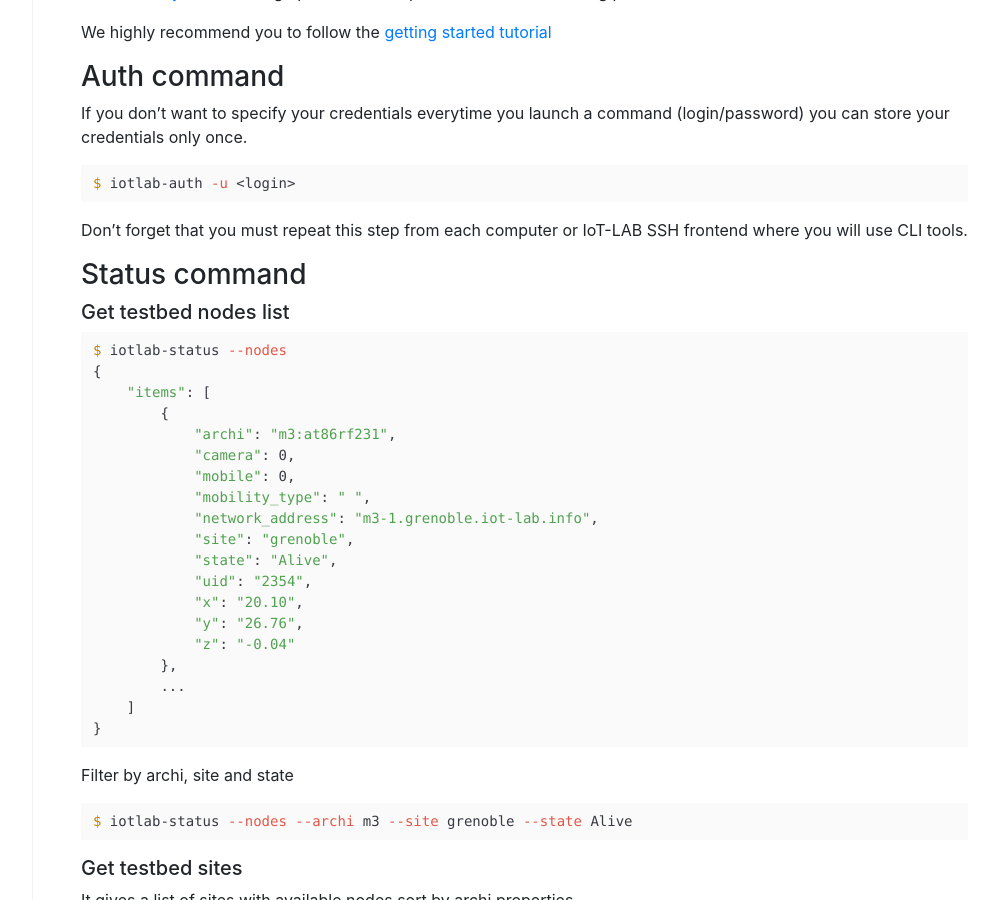
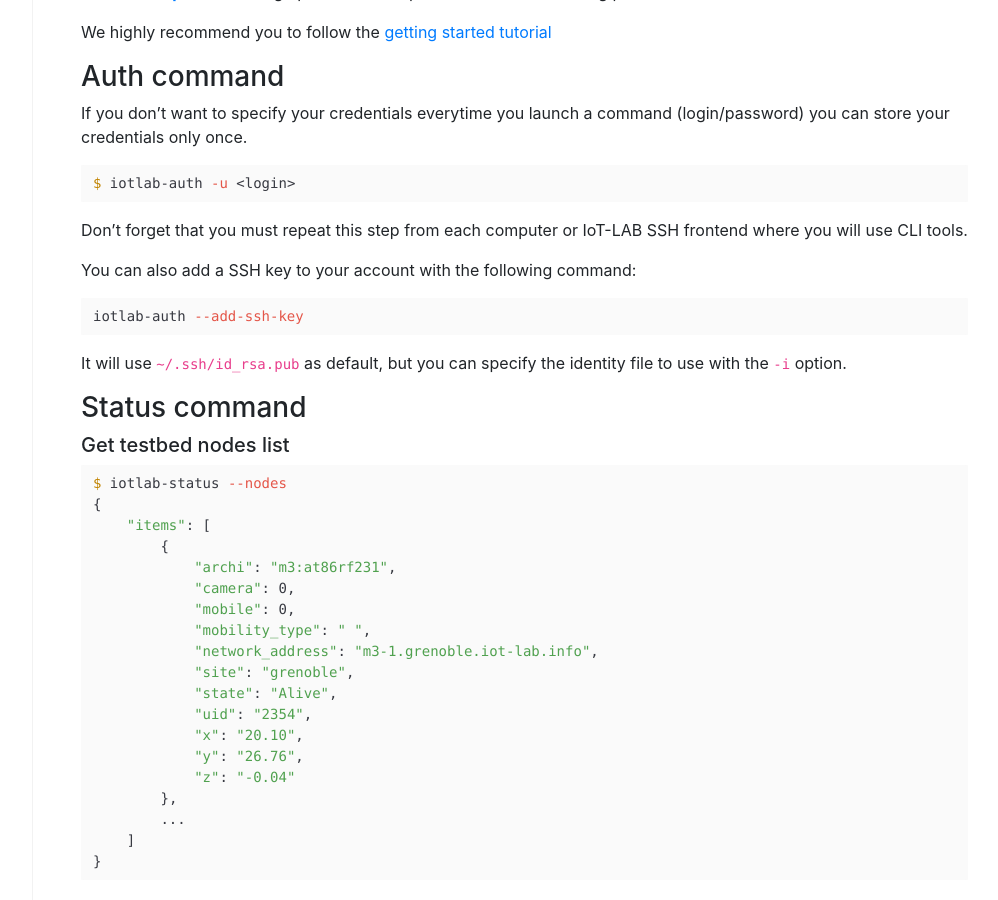
Before and after one commit to iot-lab/iot-lab.github.io, a Jekyll site: the page built from docs/tools/cli.md, in a window 1280 px wide and 900 px high, scrolled down 658 px. Shown: the whole window, without its empty margins (227-1225 px from the left). Built offline with Jekyll 4.4.1, drawn with Linux system fonts in a browser that asks for light colours.

Commit message:
docs/cli: add the SSH key adding command

````diff
--- a/docs/tools/cli.md
+++ b/docs/tools/cli.md
@@ -35,6 +35,13 @@
 ```
 
 Don't forget that you must repeat this step from each computer or IoT-LAB SSH frontend where you will use CLI tools.
+
+You can also add a SSH key to your account with the following command:
+```bash
+iotlab-auth --add-ssh-key
+```
+
+It will use `~/.ssh/id_rsa.pub` as default, but you can specify the identity file to use with the `-i` option.
 
 ### Status command
 
````
